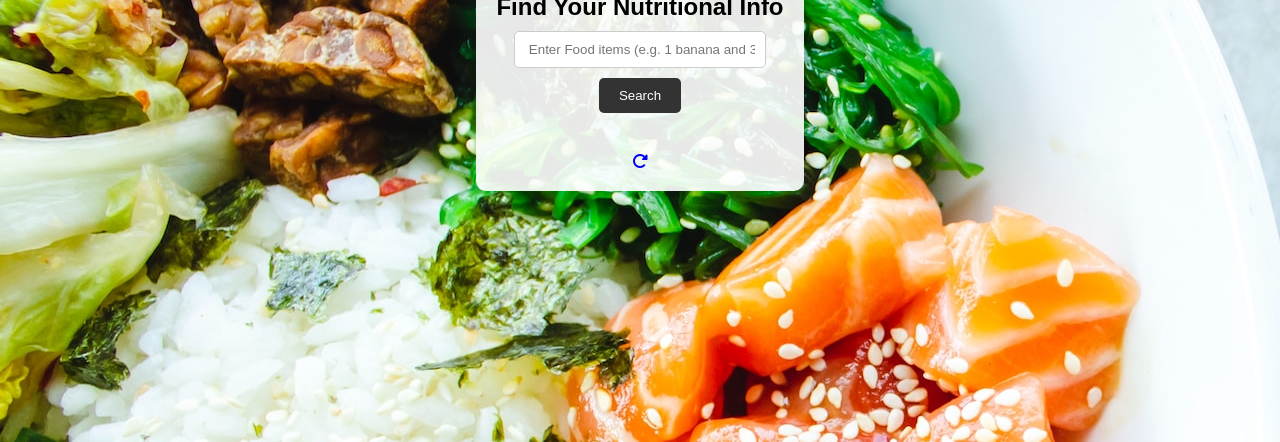
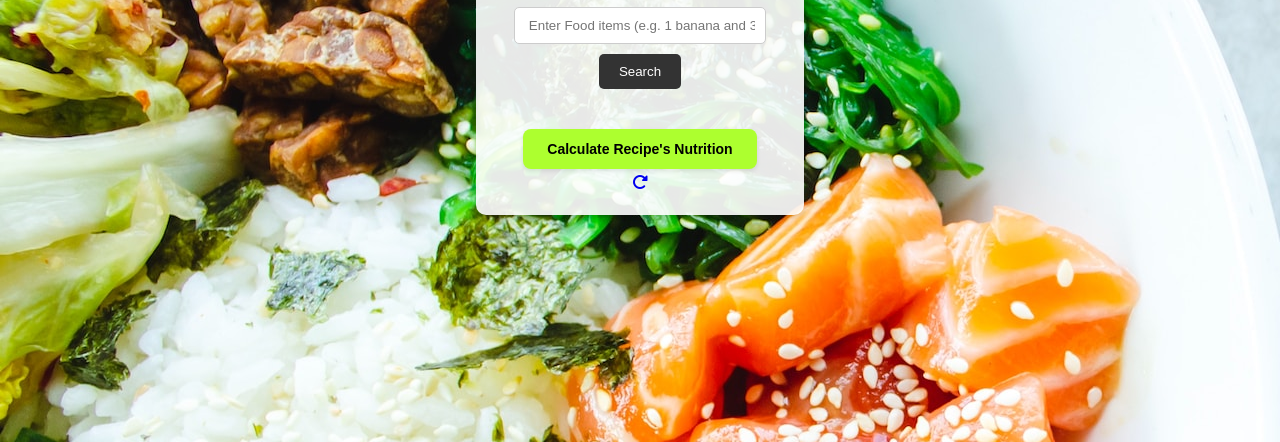
Before and after one commit to yashrajxchopra/Nutrition-App, a plain HTML site: page index.html in a window 1280 px wide. Shown: the part 358-800 px from the top of the page. Drawn offline with Linux system fonts and the light colour scheme.

Commit message:
Color Corrections

```diff
--- a/index.html
+++ b/index.html
@@ -16,7 +16,10 @@
                 <input id="foodInput" type="text" placeholder=" Enter Food items (e.g. 1 banana and 3 eggs).">
                 <button id="searchButton">Search</button>
                 <div id="nutritionInfo" style="display: flex; justify-content: center; flex-wrap: wrap;" ></div>
-                <a href="./index.html"><i class="fa-sharp fa-solid fa-rotate-right fa-spin-pulse"></i></a>
+                <div>
+                    <a id = "recipe" class="modern-link" href="./calc.html">Calculate Recipe's Nutrition</a>
+                </div>
+                <a href="./index.html"><i style="margin: 5px;" class="fa-sharp fa-solid fa-rotate-right fa-spin-pulse"></i></a>
             </div>
 
         </main>
--- a/styles.css
+++ b/styles.css
@@ -66,3 +66,24 @@ header {
     border-radius: 10px;
     box-shadow: 0 2px 4px rgba(0, 0, 0, 0.1);
 }
+#recipe {
+    text-decoration: none;
+    color: inherit;
+  }
+
+  .modern-link {
+    display: inline-block;
+    padding: 12px 24px;
+    background-color: greenyellow;
+    color: #fff;
+    border-radius: 8px;
+    font-size: 14px;
+    font-weight: bold;
+    transition: background-color 0.3s ease, transform 0.2s ease;
+    box-shadow: 0 2px 4px rgba(0, 0, 0, 0.1);
+  }
+
+  .modern-link:hover {
+    background-color: rgb(149, 231, 27);
+    transform: scale(1.05);
+  }
```
Also changed, not shown: calc.html (+2 -0 lines).
